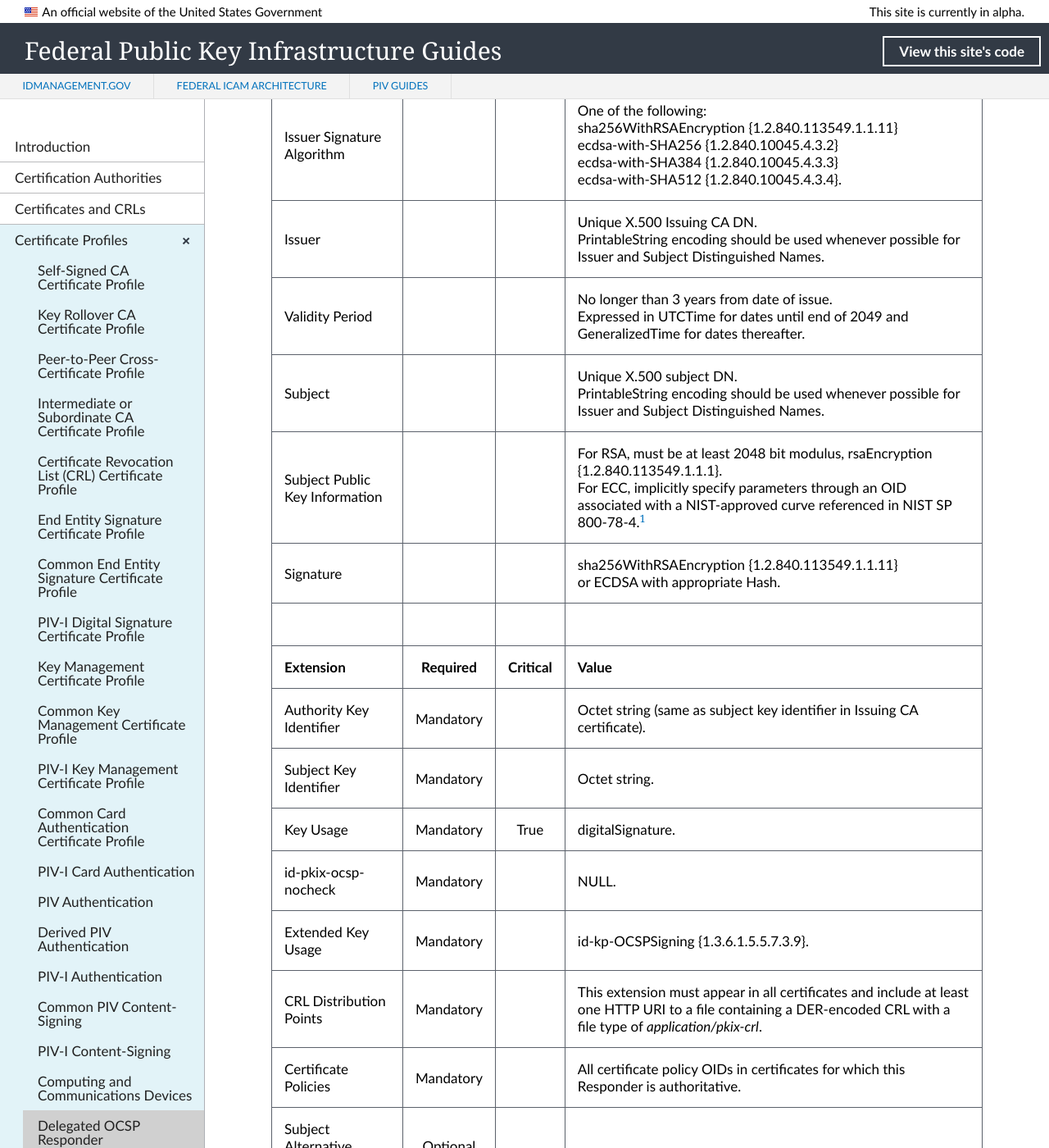
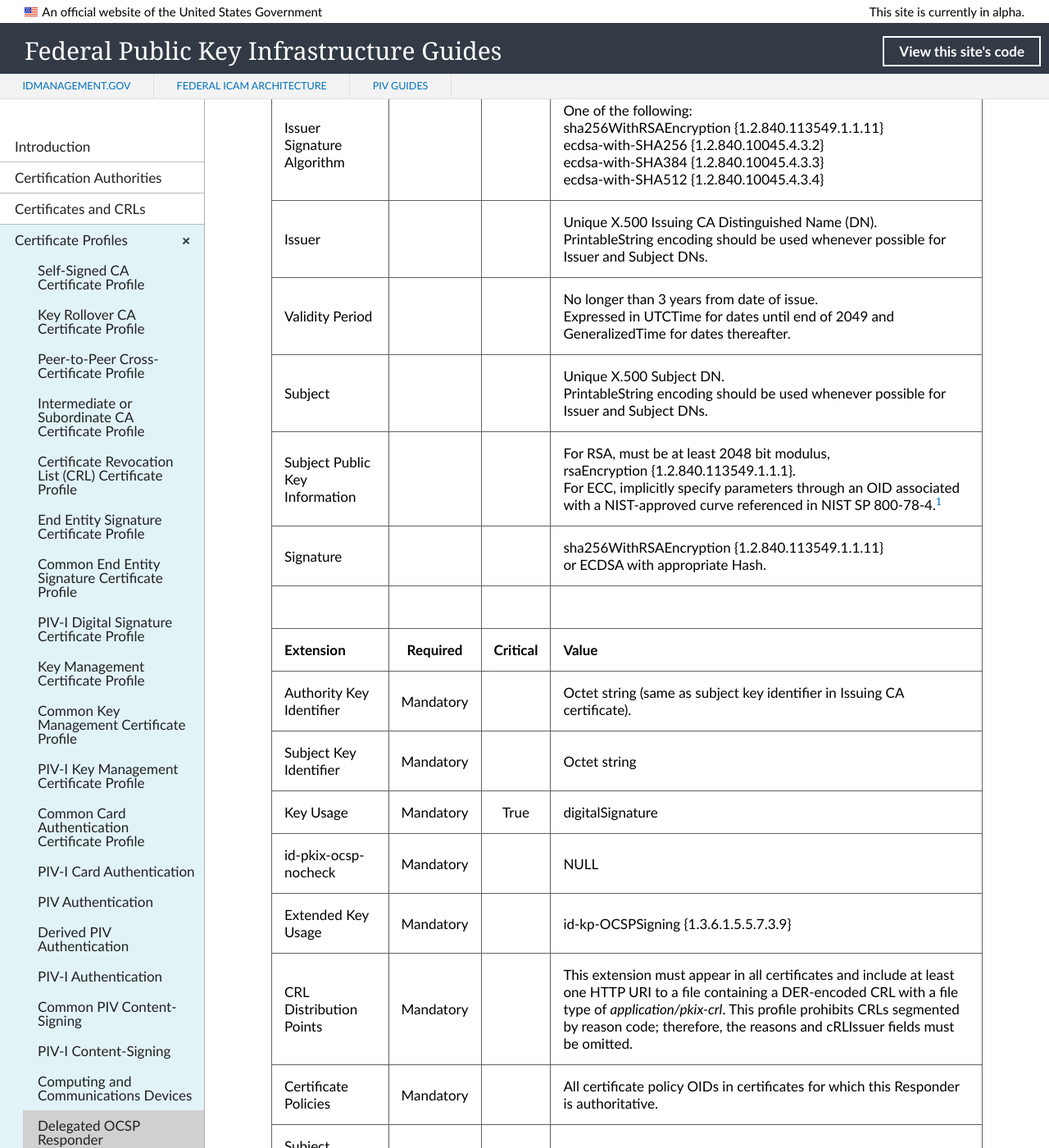
Before and after one commit to GSA/fpki-guides, a Jekyll site: the page built from _profiles/20_delegated_ocsp.md, in a window 1280 px wide and 1400 px high, scrolled down 430 px. Shown: the whole window at 82% size. Built offline with Jekyll 4.4.1, drawn with Linux system fonts in a browser that asks for light colours; nearby versions of some CDN libraries; library files that are not in the unit come from our copies; some of the changed text lies outside the part shown.

Commit message:
Update 20_delegated_ocsp.md
Content and formatting

```diff
--- a/_profiles/20_delegated_ocsp.md
+++ b/_profiles/20_delegated_ocsp.md
@@ -10,25 +10,25 @@
 | :-------- | :---: | :---: | :-------------------------------     |
 | Version   |       |       | V3 (2)                                 |
 | Serial Number   |       |       | Must be a unique, positive number. |
-| Issuer Signature Algorithm   |       |       |  One of the following:<br>sha256WithRSAEncryption {1.2.840.113549.1.1.11}<br>ecdsa-with-SHA256 {1.2.840.10045.4.3.2}<br>ecdsa-with-SHA384 {1.2.840.10045.4.3.3}<br>ecdsa-with-SHA512 {1.2.840.10045.4.3.4}. |
-| Issuer   |       |       |  Unique X.500 Issuing CA DN.<br>PrintableString encoding should be used whenever possible for Issuer and Subject Distinguished Names.  |
-| Validity Period   |       |       |  No longer than 3 years from date of issue.<BR>Expressed in UTCTime for dates until end of 2049 and GeneralizedTime for dates thereafter.  |
-| Subject   |       |       |   Unique X.500 subject DN.<br>PrintableString encoding should be used whenever possible for Issuer and Subject Distinguished Names.  |
-| Subject Public Key Information   |       |       |   For RSA, must be at least 2048 bit modulus, rsaEncryption {1.2.840.113549.1.1.1}.<br>For ECC, implicitly specify parameters through an OID associated with a NIST-approved curve referenced in NIST SP 800-78-4.<sup>[1](#1)</sup>   |
+| Issuer Signature Algorithm   |       |       |  One of the following:<br>sha256WithRSAEncryption {1.2.840.113549.1.1.11}<br>ecdsa-with-SHA256 {1.2.840.10045.4.3.2}<br>ecdsa-with-SHA384 {1.2.840.10045.4.3.3}<br>ecdsa-with-SHA512 {1.2.840.10045.4.3.4} |
+| Issuer   |       |       |  Unique X.500 Issuing CA Distinguished Name (DN).<br>PrintableString encoding should be used whenever possible for Issuer and Subject DNs.  |
+| Validity Period   |       |       |  No longer than 3 years from date of issue.<br>Expressed in UTCTime for dates until end of 2049 and GeneralizedTime for dates thereafter.  |
+| Subject   |       |       |   Unique X.500 Subject DN.<br>PrintableString encoding should be used whenever possible for Issuer and Subject DNs.  |
+| Subject Public Key Information   |       |       |   For RSA, must be at least 2048 bit modulus,<br>rsaEncryption {1.2.840.113549.1.1.1}.<br>For ECC, implicitly specify parameters through an OID associated with a NIST-approved curve referenced in NIST SP 800-78-4.<sup>[1](#1)</sup>   |
 | Signature   |       |       |   sha256WithRSAEncryption {1.2.840.113549.1.1.11}<br>or ECDSA with appropriate Hash.   |
 |               |                 |              |                                       |
 | **Extension** |  **Required**   | **Critical** | **Value**                             |
 | Authority Key Identifier   | Mandatory  |  | Octet string (same as subject key identifier in Issuing CA certificate). |
-| Subject Key Identifier   | Mandatory |  | Octet string.  |
-| Key Usage  | Mandatory | True |  digitalSignature.  |
-| id-pkix-ocsp-nocheck   | Mandatory |  | NULL.  |
-| Extended Key Usage   | Mandatory  |  | id-kp-OCSPSigning {1.3.6.1.5.5.7.3.9}.  |
-| CRL Distribution Points   | Mandatory |   | This extension must appear in all certificates and include at least one HTTP URI to a file containing a DER-encoded CRL with a file type of _application/pkix-crl_.  |
+| Subject Key Identifier   | Mandatory |  | Octet string  |
+| Key Usage  | Mandatory | True |  digitalSignature  |
+| id-pkix-ocsp-nocheck   | Mandatory |  | NULL  |
+| Extended Key Usage   | Mandatory  |  | id-kp-OCSPSigning {1.3.6.1.5.5.7.3.9}  |
+| CRL Distribution Points   | Mandatory |   | This extension must appear in all certificates and include at least one HTTP URI to a file containing a DER-encoded CRL with a file type of _application/pkix-crl_. This profile prohibits CRLs segmented by reason code; therefore, the reasons and cRLIssuer fields must be omitted.<!--Should 2nd sentence be included for this Worksheet?-->  |
 | Certificate Policies   | Mandatory  |  | All certificate policy OIDs in certificates for which this Responder is authoritative.  |
 | Subject Alternative Name   | Optional  |  |   |
 | Basic Constraints   | Optional  |  |   |
 | Subject Alternative Name   | Optional  |  | dnsName must be present for TLS public serverAuthentication certificates.<br>Other name forms may be present, based on certificate type.  |
-| Authority Information Access   | Optional  |  | id-ad-caIssuers access method entry contains HTTP URL for .p7c file containing certificates issued to Issuing CA. |
+| Authority Information Access   | Optional  |  | id-ad-caIssuers access method entry that contains HTTP URL for .p7c file containing certificates issued to Issuing CA. |
 | Issuer Alternative Name   | Optional  |  |   |
 
 --------
```
